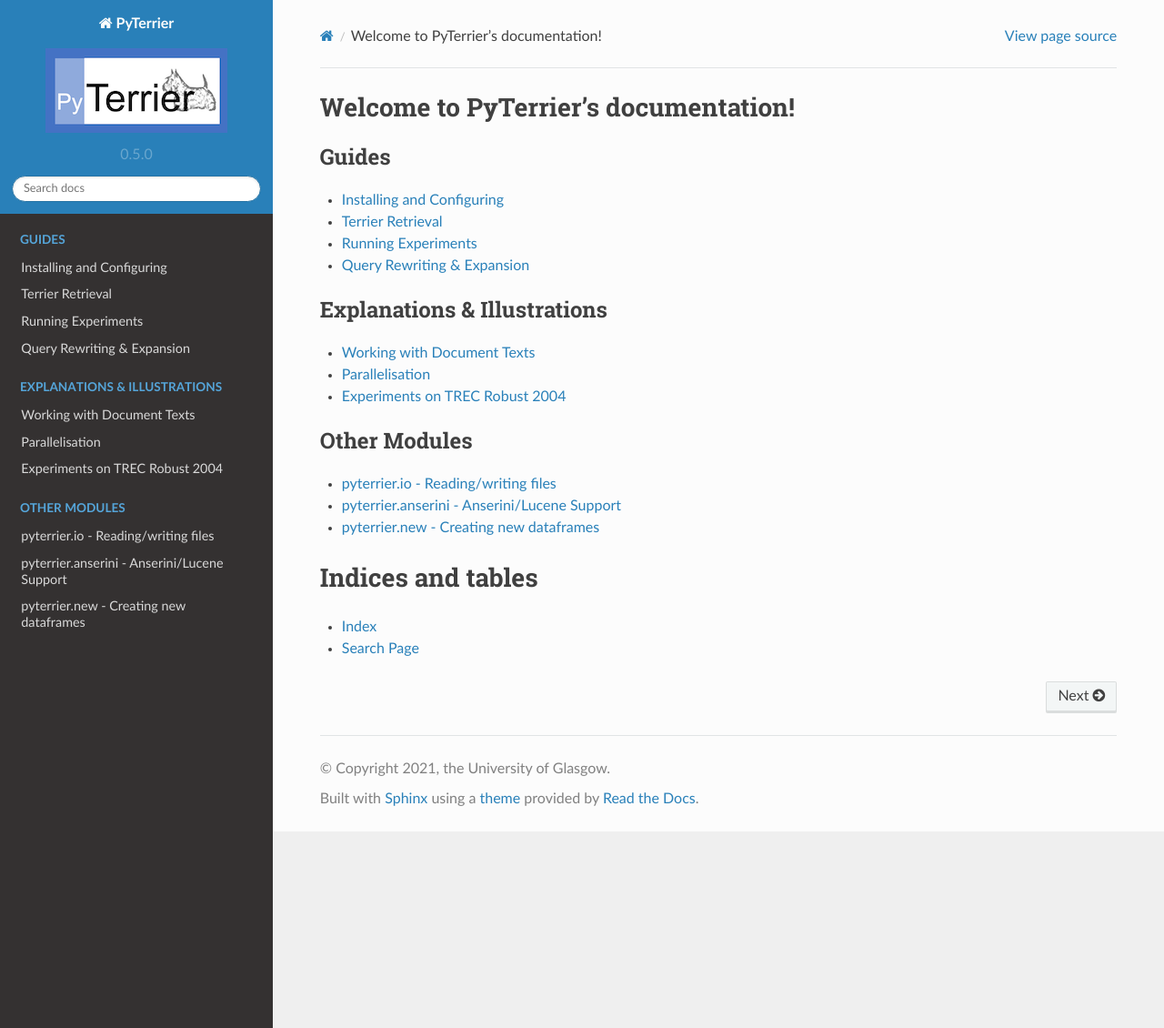
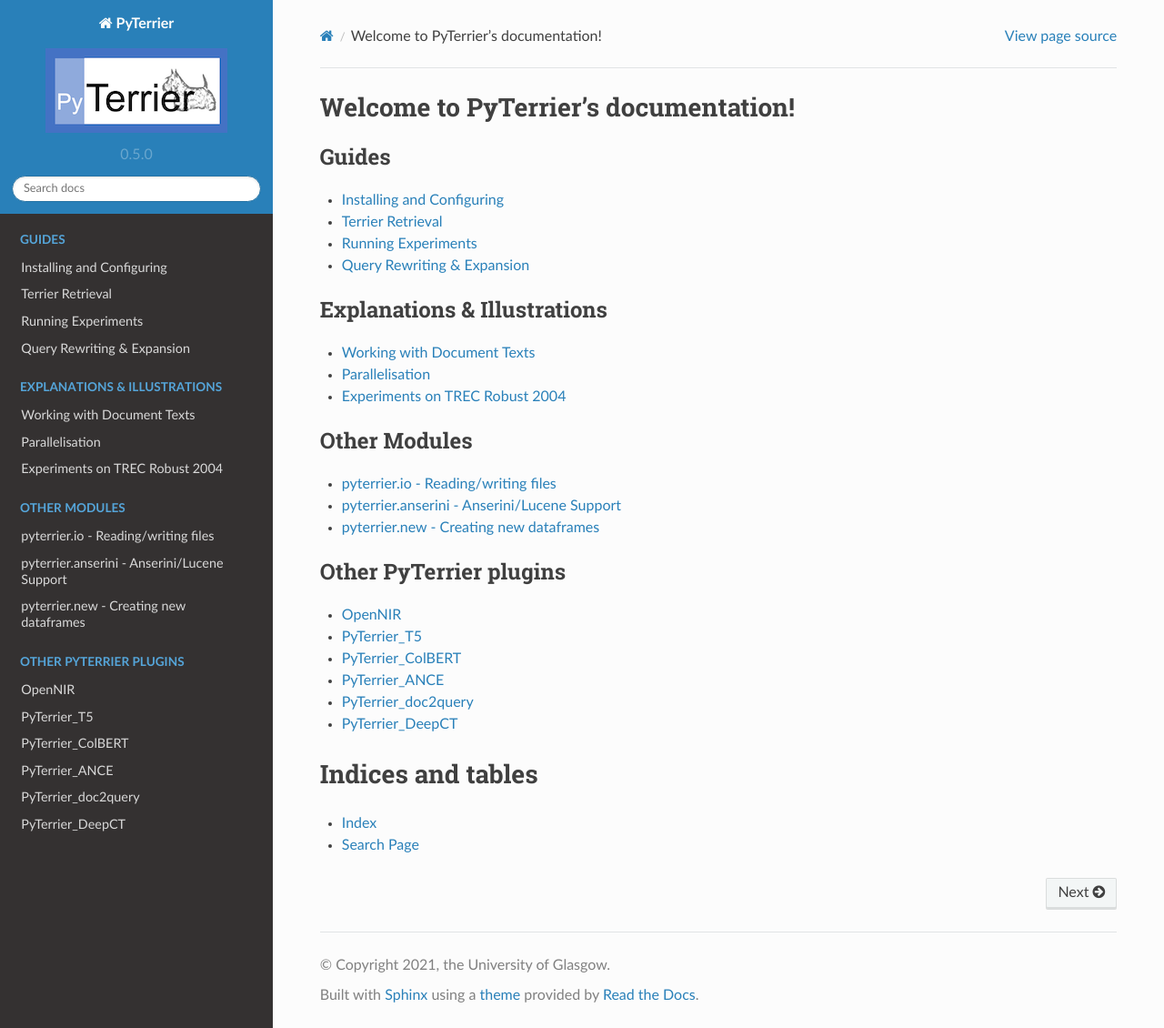
Before and after one commit to terrier-org/pyterrier, a Sphinx documentation site: the page built from docs/index.rst, in a window 1280 px wide and 1130 px high. Shown: the whole window at 91% size. Built offline with Sphinx 7.4.7 and the Read the Docs theme 2.0.0, drawn with Linux system fonts in a browser that asks for light colours; pages that are not in the unit, such as notebooks, are missing from menus; the version number is read from the project's files by our own code.

Commit message:
added more links to neural plugins

```diff
--- a/docs/index.rst
+++ b/docs/index.rst
@@ -36,7 +36,16 @@
    anserini
    new
 
+.. toctree::
+   :maxdepth: 1
+   :caption: Other PyTerrier plugins
 
+   OpenNIR <https://opennir.net/>
+   PyTerrier_T5 <https://github.com/terrierteam/pyterrier_t5>
+   PyTerrier_ColBERT <https://github.com/terrierteam/pyterrier_colbert>
+   PyTerrier_ANCE <https://github.com/terrierteam/pyterrier_ance>
+   PyTerrier_doc2query <https://github.com/terrierteam/pyterrier_doc2query>
+   PyTerrier_DeepCT <https://github.com/terrierteam/pyterrier_deepct>
 
 Indices and tables
 ==================
```
